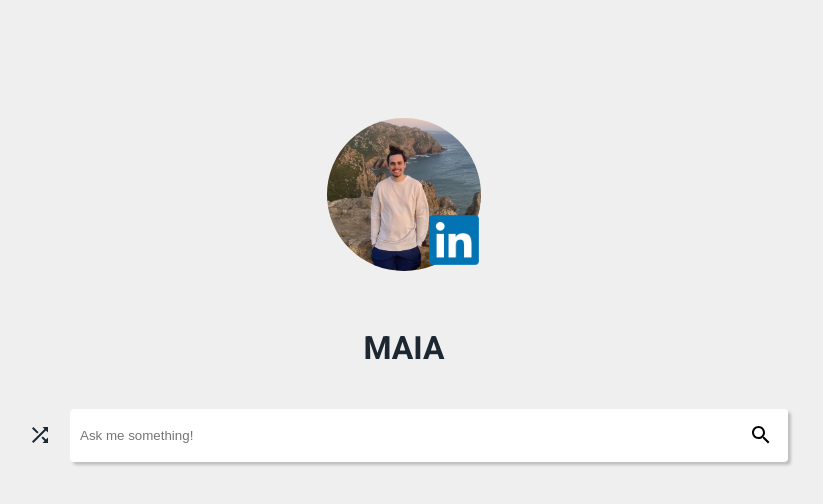
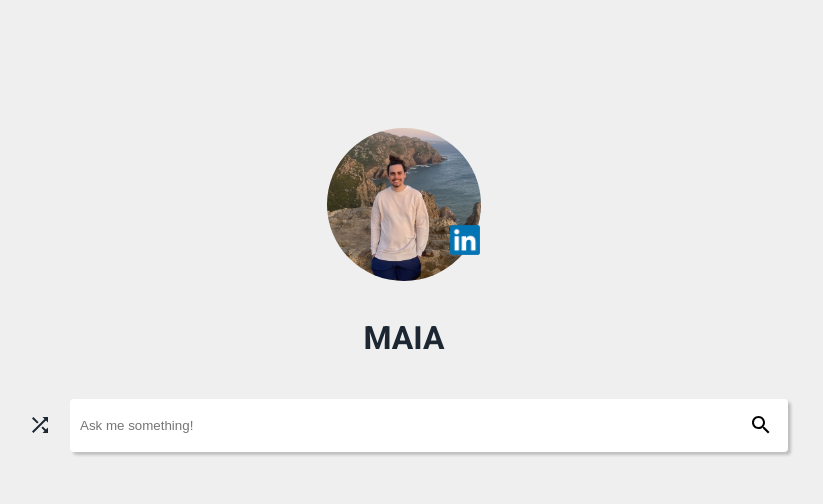
Before and after one commit to guilherme01macedo/ai_assistant_fe, a React (Create React App) app: page / in a window 1280 px wide. Shown: the top 504 px of the page, without its empty margins (236-1059 px from the left). Built offline with nearby package versions, Linux system fonts and the light colour scheme.

Commit message:
feat: header dimensions improved

```diff
--- a/src/components/Header/Header.scss
+++ b/src/components/Header/Header.scss
@@ -45,15 +45,16 @@
 
 .header__linkedin-image-container {
     position: relative;
-    width: 50px;
-    height: 50px;
+    width: 30px;
+    height: 30px;
     bottom: 60px;
-    left: 66%;
+    left: 80%;
 
     @media screen and (max-width: variables.$medium) {
-        width: 30px;
-        height: 30px;
+        width: 20px;
+        height: 20px;
         left: 80%;
+        bottom: 30px;
     }
 }
 
```
